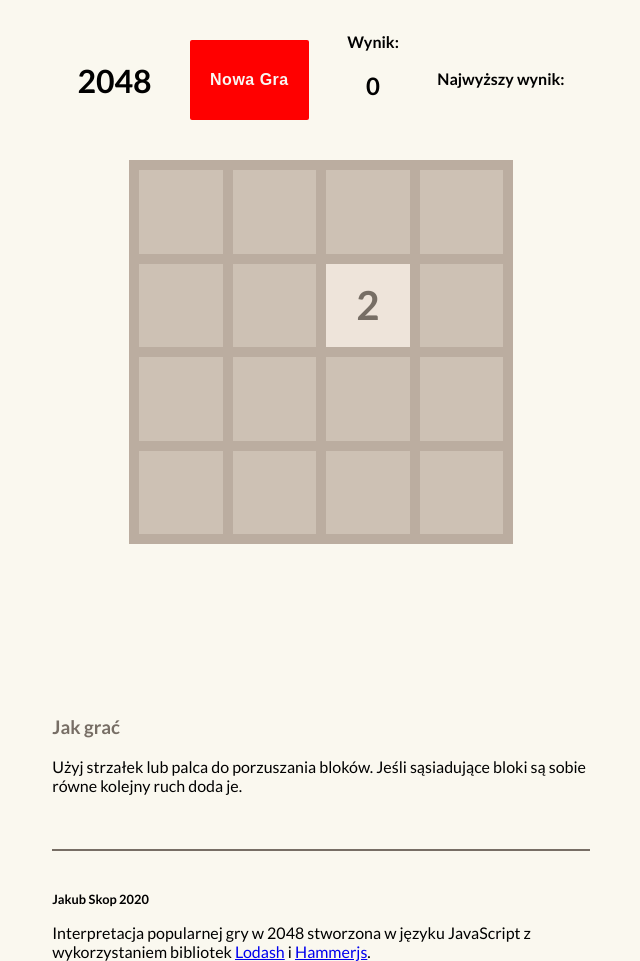
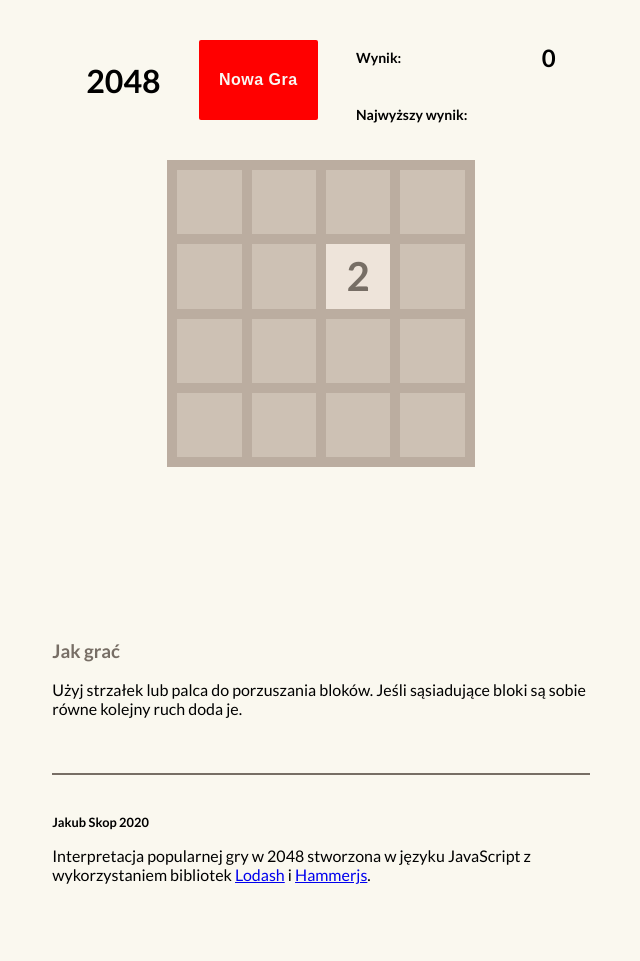
Before and after one commit to Jskop123/2048, a website built with webpack: page src/index.html in a window 768 px wide. Shown: the whole page, without its empty margins (63-703 px from the left). After the commit the page ends 904 px from the top, so only its background shows below. Built offline with nearby package versions, Linux system fonts and the light colour scheme; a script that the page names is missing; files whose address does not match are found by name.

Commit message:
scoreTable styles

```diff
--- a/src/css/style.css
+++ b/src/css/style.css
@@ -13,6 +13,16 @@
     margin: 0 5%;
     padding: 5px 10px;
     font-size: 16px;
+  }
+  #scoreTable {
+    width: 80%;
+    margin-right: 10px;
+  }
+  #bestScore {
+    flex-wrap: wrap;
+  }
+  #bestScore h3 {
+    width: 50%;
   }
   #readme {
     width: 90%;
@@ -30,16 +40,16 @@
 }
 @media (min-width: 501px) and (max-width: 1025px) {
   .container {
-    width: 50%;
-    height: 50vw;
+    width: 40%;
+    height: 40vw;
   }
   .newGame {
     margin: 0 5%;
     padding: 0 20px;
     font-size: 16px;
   }
-  #actualScore {
-    margin-right: 5%;
+  #scoreTable {
+    width: 26%;
   }
   #readme {
     padding-top: 20%;
@@ -55,6 +65,7 @@
   }
   footer p {
     font-size: 1em;
+    padding-bottom: 20px;
   }
 }
 @media (min-width: 1026px) {
@@ -66,6 +77,9 @@
     margin: 0 5%;
     padding: 0 20px;
     font-size: 16px;
+  }
+  #scoreTable {
+   width: 100%;
   }
   #actualScore {
     margin-right: 5%;
@@ -114,19 +128,22 @@
 }
 
 #actualScore {
-  text-align: center;
-  height: 80%;
+  display: flex;
+  justify-content: space-between;
+  align-items: center;
 }
 
 #actualScore h3 {
-  font-size: 16px;
+  font-size: 14px;
 }
 
 #bestScore {
-  text-align: center;
+  display: flex;
+  justify-content: space-between;
+  align-items: center;
 }
 #bestScore h3 {
-  font-size: 16px;
+  font-size: 14px;
 }
 
 .newGame {
--- a/src/index.html
+++ b/src/index.html
@@ -13,6 +13,7 @@
   <header>
     <h1>2048</h1>
     <button class="newGame">Nowa Gra</button>
+    <div id="scoreTable">
       <div id="actualScore" class="score">
         <h3>Wynik: </h3>
         <h2>0</h2>
@@ -21,6 +22,8 @@
         <h3>Najwyższy wynik: </h3>
         <h2 id="storageScore"></h2>
       </div>
+    </div>
+
   </header>
 
   <div class="container">
```
Lines whose indentation alone changed are shown as unchanged.
